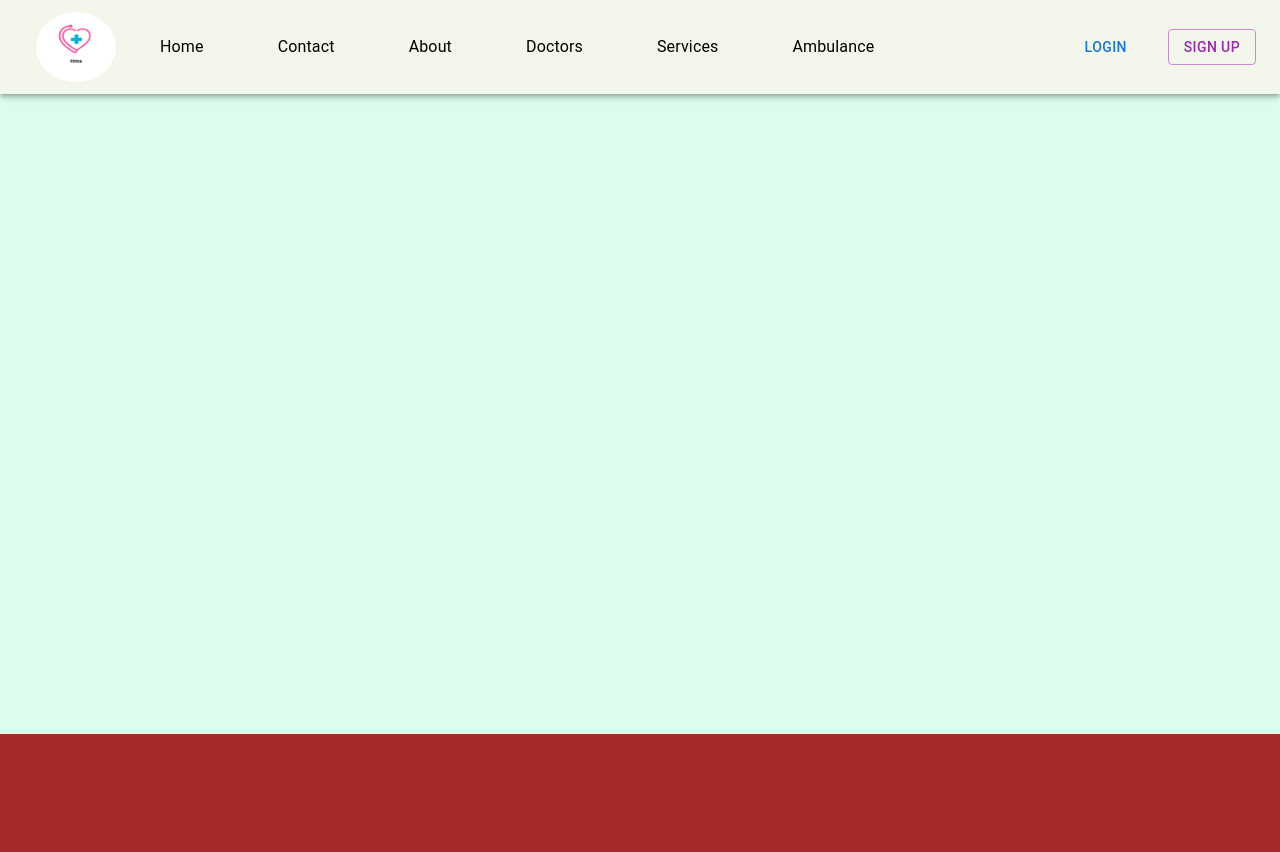
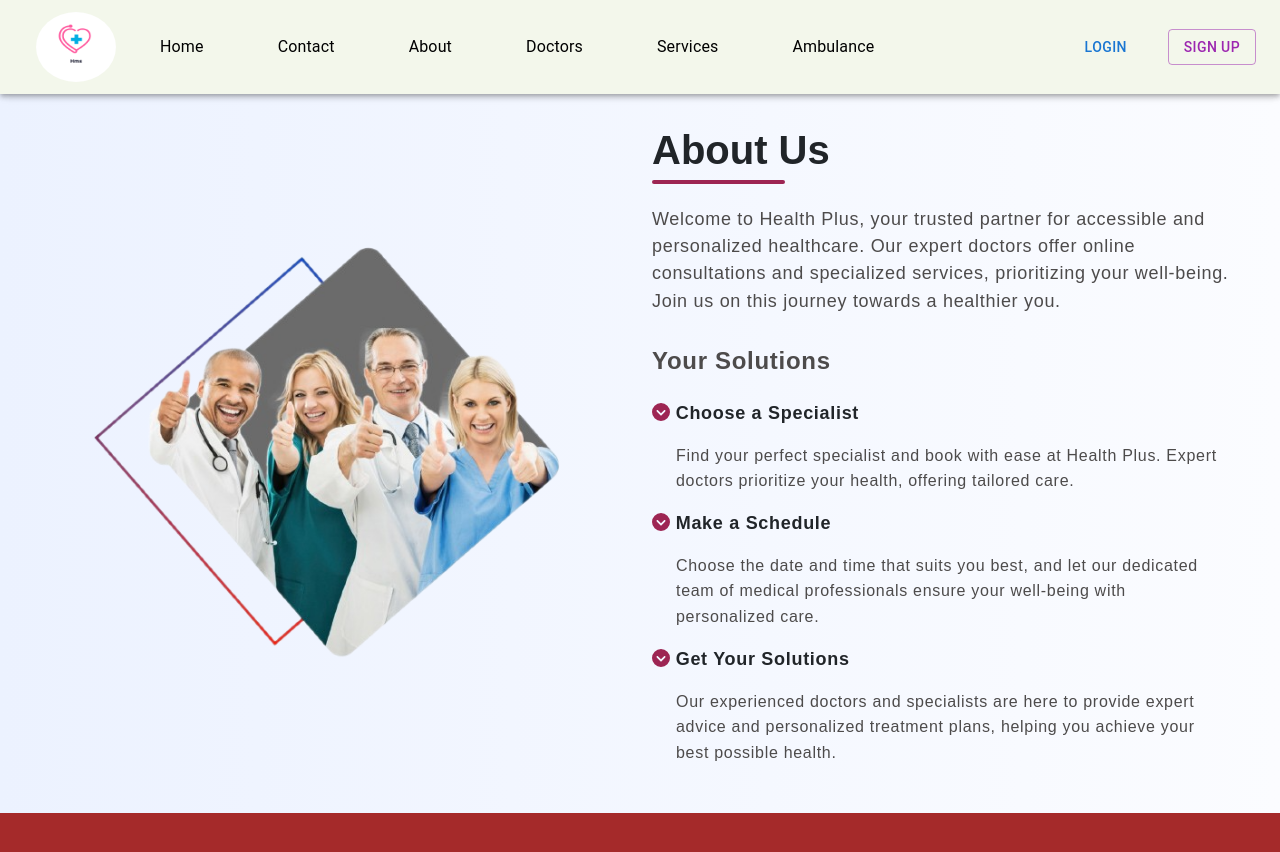
Before and after one commit to pradeea/Capstone, a React (Create React App) app in the folder frontend/: page /about in a window 1280 px wide. Shown: the top 852 px of the page. Before the commit the page ends 814 px from the top, so only its background shows below. Built offline with nearby package versions, Linux system fonts and the light colour scheme.

Commit message:
added aboutus page

```diff
--- a/frontend/src/App.js
+++ b/frontend/src/App.js
@@ -9,7 +9,7 @@ import SignUpForm from "./Components/User/Login/Signin";
 import Screen from "./Components/User/pages/homecontent/Homepage";
 import Doctorlogin from "./Components/User/Login/Doctorlogin";
 import Contact from "./Components/User/pages/Contact";
-//import About from "./Components/User/pages/About/About";
+import About from "./Components/User/pages/About/About";
 
 import { useState} from "react";
 
@@ -34,6 +34,7 @@ function App() {
                 <Route path="/SignUp" Component={SignUpForm} />
                 <Route path="/contact" Component={Contact} />
                 <Route path="/doctor" Component={Doctor} />
+                <Route path="/about" Component={About} />
                </Routes>
 
            </Box>
--- /dev/null
+++ b/frontend/src/Components/User/pages/About/About.css
@@ -0,0 +1,94 @@
+.about-section {
+    padding: 32px;
+    display: flex;
+    justify-content: center;
+    align-items: center;
+    gap: 24px;
+    background: linear-gradient(to right, #ECF2FF, #FBFCFF);
+}
+/* Image */
+.about-image-content {
+    width: 50%;
+    max-width: 100%;
+    text-align: center;
+}
+.about-image1 {
+    width: 80%;
+    height: auto;
+}
+/* Text */
+.about-text-content {
+    width: 50%;
+}
+.about-title {
+    font-family: 'Poppins', sans-serif;
+    font-size: 40px;
+    font-weight: bold;
+}
+.about-title > span {
+    position: relative;
+}
+.about-title span::before {
+    content: '';
+    position: absolute;
+    width: 75%;
+    height: 4px;
+    background-color: #9D2553;
+    border-radius: 8px;
+    left: 0;
+    bottom: -12px;
+}
+.about-description {
+    margin: 32px 0;
+    color: #4d4b4b;
+    font-family: 'Rubik', sans-serif;
+    font-size: 18px;
+    letter-spacing: .7px;
+    line-height: 1.7rem;
+}
+.about-text-title {
+    margin: 0 0 24px 0;
+    color: #4d4b4b;
+    font-family: 'Poppins', sans-serif;
+    font-size: 24px;
+    font-weight: bold;
+    letter-spacing: .7px;
+}
+/* Steps */
+.about-text-step {
+    margin: 16px 0;
+}
+.about-text-sTitle {
+    font-family: 'Rubik', sans-serif;
+    font-size: 18px;
+    font-weight: bold;
+    letter-spacing: .7px;
+}
+.about-text-description {
+    margin: 8px 24px;
+    color: #4d4b4b;
+    font-family: 'Rubik', sans-serif;
+    letter-spacing: .7px;
+    line-height: 1.6rem;
+}
+.fa-icon {
+    color: #9D2553;
+}
+/* Responsive */
+@media screen and (max-width: 1000px) {
+    .about-section {
+        display: block;
+    }
+    .about-image-content {
+        width: 100%;
+        max-width: 100%;
+        margin: 0 0 32px 0;
+    }
+    .about-image1 {
+        width: 100%;
+        height: 100%;
+    }
+    .about-text-content {
+        width: 100%;
+    }
+}
--- /dev/null
+++ b/frontend/src/Components/User/pages/About/About.js
@@ -0,0 +1,45 @@
+import React from "react";
+import Doctor from "./doctor-group.png";
+import SolutionStep from "./SolutionStep";
+import "./About.css";
+
+function About() {
+  return (
+    <div className="about-section" id="about">
+      <div className="about-image-content">
+        <img src={Doctor} alt="Doctor Group" className="about-image1" />
+      </div>
+
+      <div className="about-text-content">
+        <h3 className="about-title">
+          <span>About Us</span>
+        </h3>
+        <p className="about-description">
+          Welcome to Health Plus, your trusted partner for accessible and
+          personalized healthcare. Our expert doctors offer online consultations
+          and specialized services, prioritizing your well-being. Join us on
+          this journey towards a healthier you.
+        </p>
+
+        <h4 className="about-text-title">Your Solutions</h4>
+
+        <SolutionStep
+          title="Choose a Specialist"
+          description="Find your perfect specialist and book with ease at Health Plus. Expert doctors prioritize your health, offering tailored care."
+        />
+
+        <SolutionStep
+          title="Make a Schedule"
+          description="Choose the date and time that suits you best, and let our dedicated team of medical professionals ensure your well-being with personalized care."
+        />
+
+        <SolutionStep
+          title="Get Your Solutions"
+          description="Our experienced doctors and specialists are here to provide expert advice and personalized treatment plans, helping you achieve your best possible health."
+        />
+      </div>
+    </div>
+  );
+}
+
+export default About;
--- /dev/null
+++ b/frontend/src/Components/User/pages/About/About.jsx
@@ -0,0 +1,87 @@
+
+import React from 'react';
+import { Container, Typography, Grid, Card, CardMedia, List, ListItem, styled } from '@mui/material';
+import AboutImage from './AboutImg';
+
+const SectionTypography = styled(Typography)(({ theme }) => ({
+  margin: theme.spacing(2, 0),
+}));
+
+const ListItemText = styled('div')(({ theme }) => ({
+  marginBottom: theme.spacing(1),
+}));
+
+const AboutUs = () => {
+  return (
+    <Container maxWidth="xl">
+      <AboutImage />
+      <SectionTypography variant="h4" component="h1">
+        About Us
+      </SectionTypography>
+      <SectionTypography variant="body1" paragraph>
+        Welcome to our hospital management system! We are dedicated to providing
+        exceptional healthcare services to our patients and streamlining
+        administrative tasks for our staff.
+      </SectionTypography>
+      <SectionTypography variant="body1" paragraph>
+        Our team of experienced doctors, nurses, and administrators work
+        tirelessly to ensure the smooth operation of the hospital and the
+        highest level of care for our patients.
+      </SectionTypography>
+      <SectionTypography variant="h5" component="h2">
+        Our Mission
+      </SectionTypography>
+      <SectionTypography variant="body1" paragraph>
+        Our mission is to improve the health and well-being of our community by
+        providing accessible, high-quality medical services. We strive to
+        enhance patient outcomes, promote health education, and implement
+        innovative technology solutions to optimize healthcare delivery.
+      </SectionTypography>
+      <SectionTypography variant="h5" component="h2">
+        Our Values
+      </SectionTypography>
+      <List>
+        <ListItem>
+          <ListItemText>
+            <Typography variant="body1">Compassion: We treat every patient with empathy and understanding.</Typography>
+          </ListItemText>
+        </ListItem>
+        <ListItem>
+          <ListItemText>
+            <Typography variant="body1">Excellence: We are committed to delivering the highest standard of care.</Typography>
+          </ListItemText>
+        </ListItem>
+        <ListItem>
+          <ListItemText>
+            <Typography variant="body1">Integrity: We uphold ethical principles and maintain trust.</Typography>
+          </ListItemText>
+        </ListItem>
+        <ListItem>
+          <ListItemText>
+            <Typography variant="body1">Collaboration: We foster teamwork and cooperation among our staff.</Typography>
+          </ListItemText>
+        </ListItem>
+        <ListItem>
+          <ListItemText>
+            <Typography variant="body1">Innovation: We embrace new technologies and ideas to advance healthcare.</Typography>
+          </ListItemText>
+        </ListItem>
+      </List>
+      <SectionTypography variant="h5" component="h2">
+        Contact Us
+      </SectionTypography>
+      <SectionTypography variant="body1" paragraph>
+        If you have any questions, suggestions, or would like to make an
+        appointment, please feel free to reach out to us. Our friendly staff
+        will be happy to assist you.
+      </SectionTypography>
+      <SectionTypography variant="body1" paragraph>
+        Phone: +977-9862164447
+        <br />
+        Email: bastolaronak12@gmail.com
+      </SectionTypography>
+    </Container>
+  );
+};
+
+export default AboutUs;
--- /dev/null
+++ b/frontend/src/Components/User/pages/About/SolutionStep.jsx
@@ -0,0 +1,19 @@
+import React from "react";
+import { FontAwesomeIcon } from "@fortawesome/react-fontawesome";
+import { faCircleChevronDown } from "@fortawesome/free-solid-svg-icons";
+
+function SolutionStep(props) {
+  return (
+    <div className="about-text-step">
+      <p className="about-text-sTitle">
+        <span>
+          <FontAwesomeIcon className="fa-icon" icon={faCircleChevronDown} />{" "}
+          {props.title}
+        </span>
+      </p>
+      <p className="about-text-description">{props.description}</p>
+    </div>
+  );
+}
+
+export default SolutionStep;
```
Also changed, not shown: frontend/src/Components/User/pages/About/AboutImg.jsx (added, +89 -0 lines), frontend/src/Components/User/pages/About/doctor-group.png (added).
